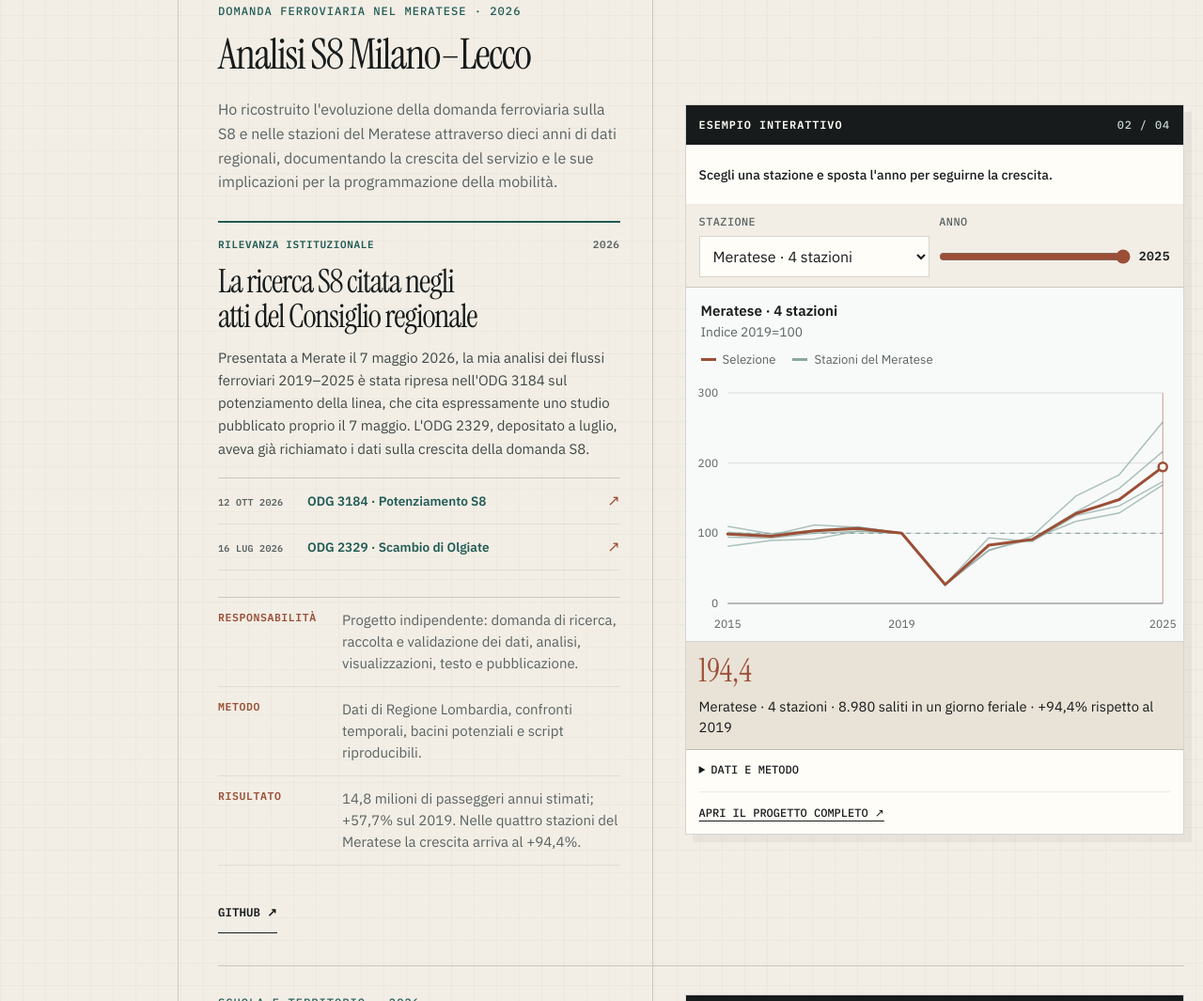
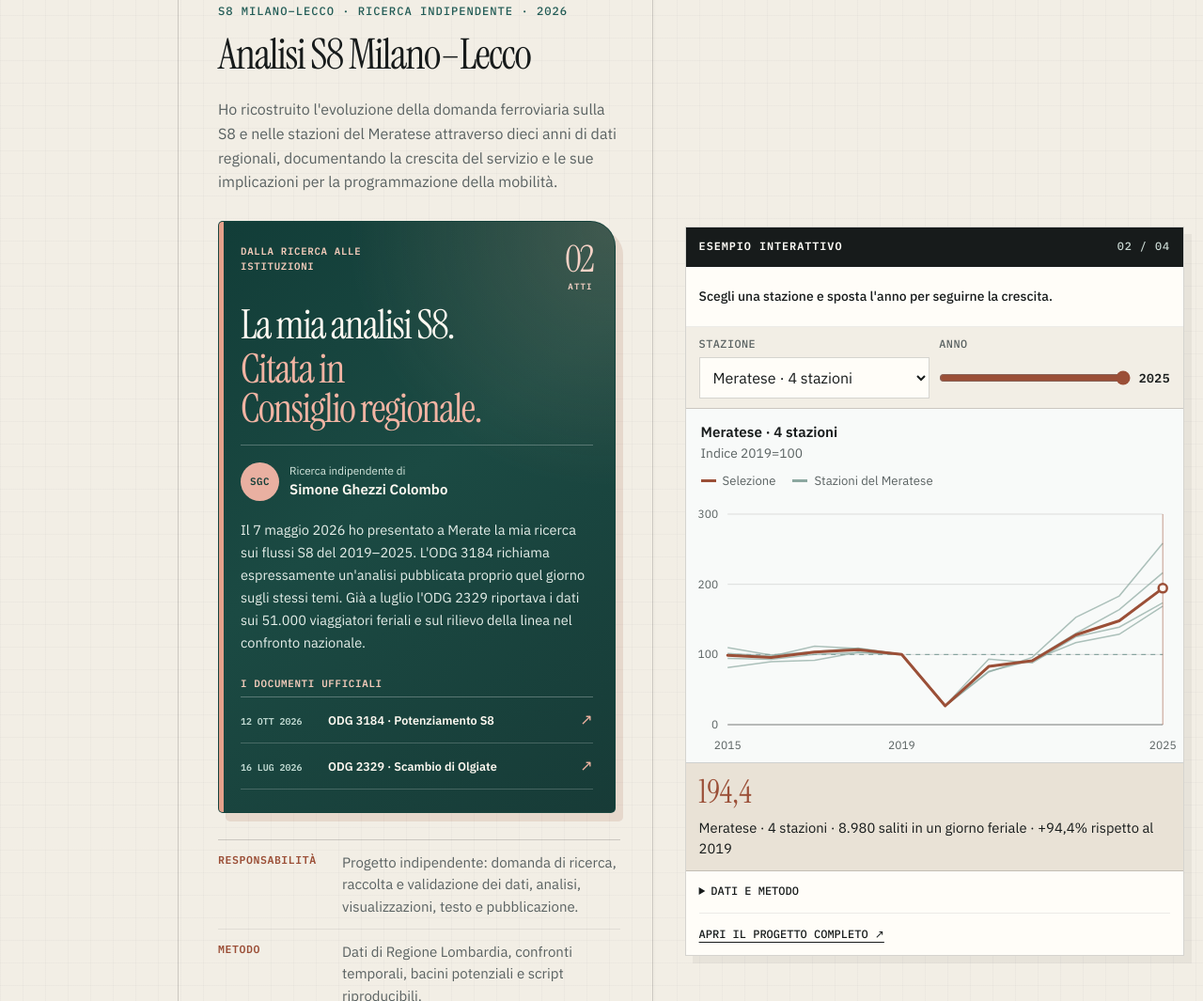
Before and after one commit to simoneghezzicolombo/simoneghezzicolombo.github.io, a plain HTML site: page index.html in a window 1280 px wide. Shown: the part 2768-3833 px from the top of the page at 94% size. Drawn offline with Linux system fonts and the light colour scheme.

Commit message:
Highlight Simone Ghezzi Colombo's S8 research in institutional portfolio feature

```diff
--- a/index.html
+++ b/index.html
@@ -458,86 +458,170 @@
       justify-content: space-between;
     }
 
-    /* Risultato istituzionale S8, in stile editoriale e non promozionale */
+    /* S8, evidenza editoriale sulla circolazione istituzionale della ricerca */
     .project-recognition {
-      margin: 28px 0 24px;
-      border-top: 2px solid var(--green);
-      padding-top: 15px;
-    }
-    .project-recognition-head {
+      margin: 28px 5px 26px 0;
+      padding: 23px 23px 24px;
+      position: relative;
+      overflow: hidden;
+      isolation: isolate;
+      border: 1px solid rgba(19, 67, 61, .8);
+      border-radius: 5px 27px 5px 5px;
+      color: #f8f3e8;
+      background:
+        radial-gradient(circle at 98% 1%, rgba(237, 170, 143, .18), transparent 37%),
+        linear-gradient(142deg, #123d38 0%, #1b4a43 45%, #173b37 100%);
+      box-shadow: 8px 9px 0 rgba(155, 79, 55, .14);
+    }
+    .project-recognition::before {
+      content: "";
+      position: absolute;
+      inset: 0 auto 0 0;
+      width: 5px;
+      background: #e5a18b;
+    }
+    .recognition-top {
       display: flex;
+      align-items: flex-start;
       justify-content: space-between;
-      align-items: baseline;
-      gap: 14px;
-      margin-bottom: 13px;
-    }
-    .project-recognition-label,
-    .project-recognition-period {
-      font: 600 .69rem/1.5 "IBM Plex Mono", monospace;
-      letter-spacing: .055em;
+      gap: 16px;
+      margin-bottom: 15px;
+    }
+    .project-recognition-label {
+      display: inline-block;
+      max-width: 25ch;
+      color: #f1cab9;
+      font: 600 .67rem/1.5 "IBM Plex Mono", monospace;
+      letter-spacing: .065em;
       text-transform: uppercase;
-      color: var(--green);
-    }
-    .project-recognition-period {
-      color: var(--muted);
-      font-variant-numeric: tabular-nums;
+    }
+    .recognition-count {
+      display: flex;
+      flex-direction: column;
+      align-items: flex-end;
+      flex: 0 0 auto;
+      color: #f6d2c6;
+      font-family: "IBM Plex Mono", monospace;
+      line-height: 1;
+    }
+    .recognition-count b {
+      font: 400 2.45rem/.85 "Instrument Serif", Georgia, serif;
+      letter-spacing: -.05em;
+    }
+    .recognition-count span {
+      font-size: .57rem;
+      letter-spacing: .12em;
+      margin-top: 8px;
+      font-weight: 600;
     }
     .project-recognition h4 {
       margin: 0;
-      font: 400 clamp(1.65rem, 3.0vw, 2.16rem)/1.07 "Instrument Serif", Georgia, serif;
+      max-width: 18ch;
+      font: 400 clamp(2.1rem, 3.35vw, 3rem)/.98 "Instrument Serif", Georgia, serif;
       letter-spacing: -.035em;
       text-wrap: balance;
-      color: var(--ink);
+      color: #fffaf2;
+    }
+    .recognition-title-highlight {
+      display: block;
+      color: #f2b4a3;
+      margin-top: 5px;
+    }
+    .recognition-author {
+      display: flex;
+      align-items: center;
+      gap: 11px;
+      padding: 18px 0 0;
+      margin-top: 17px;
+      border-top: 1px solid rgba(255, 255, 255, .26);
+    }
+    .recognition-monogram {
+      display: grid;
+      place-items: center;
+      width: 41px;
+      height: 41px;
+      flex: 0 0 41px;
+      border-radius: 50%;
+      background: #e9b0a1;
+      color: #153f39;
+      font: 700 .68rem/1 "IBM Plex Mono", monospace;
+      letter-spacing: .05em;
+    }
+    .recognition-author-details {
+      display: grid;
+      gap: 1px;
+    }
+    .recognition-author-details > span {
+      color: #d8e9e0;
+      font-size: .73rem;
+      line-height: 1.4;
+    }
+    .recognition-author-details strong {
+      color: #fffaf2;
+      font: 600 .94rem/1.4 "IBM Plex Sans", Arial, sans-serif;
     }
     .project-copy .project-recognition-body {
-      margin: 13px 0 0;
-      color: #404847;
-      font-size: .94rem;
-      line-height: 1.61;
-      max-width: 58ch;
+      margin: 19px 0 0;
+      font-size: .91rem;
+      line-height: 1.65;
+      color: #e5eee9;
+      max-width: 63ch;
+    }
+    .recognition-sources-head {
+      margin-top: 23px;
+      color: #f1cab9;
+      font: 600 .68rem/1.5 "IBM Plex Mono", monospace;
+      letter-spacing: .06em;
+      text-transform: uppercase;
     }
     .project-recognition-sources {
-      margin-top: 18px;
-      border-top: 1px solid var(--rule);
+      margin-top: 6px;
+      border-top: 1px solid rgba(255, 255, 255, .28);
     }
     .project-recognition-source {
       display: grid;
-      grid-template-columns: 83px minmax(0, 1fr) 20px;
+      grid-template-columns: 83px minmax(0, 1fr) 18px;
       align-items: baseline;
-      gap: 12px;
+      gap: 10px;
+      min-height: 44px;
       padding: 11px 0;
-      border-bottom: 1px solid var(--rule-soft);
-    }
-    .project-recognition-source:hover .source-title {
-      text-decoration: underline;
-      text-decoration-color: var(--rust);
-      text-underline-offset: 4px;
+      border-bottom: 1px solid rgba(255, 255, 255, .2);
+      transition: background .15s ease, padding .15s ease;
+    }
+    .project-recognition-source:hover {
+      background: rgba(255,255,255,.075);
+      padding-left: 6px;
+      padding-right: 6px;
     }
     .project-recognition-source:focus-visible {
-      outline: 2px solid var(--rust);
+      outline: 2px solid #f4b6a3;
       outline-offset: 3px;
     }
-    .source-date {
-      font: 600 .63rem/1.45 "IBM Plex Mono", monospace;
-      letter-spacing: .025em;
-      color: var(--muted);
+    .project-recognition .source-date {
+      color: #c4ddd5;
+      font: 600 .62rem/1.45 "IBM Plex Mono", monospace;
       white-space: nowrap;
     }
-    .source-title {
-      color: var(--green);
-      font-size: .85rem;
+    .project-recognition .source-title {
+      color: #fffaf2;
+      font-size: .79rem;
       font-weight: 600;
-      line-height: 1.45;
-    }
-    .source-arrow {
+      line-height: 1.4;
+    }
+    .project-recognition .source-arrow {
+      color: #f4b6a3;
       text-align: right;
-      color: var(--rust);
-    }
-    @media (max-width: 480px) {
-      .project-recognition-source { grid-template-columns: 1fr 20px; row-gap: 2px; }
-      .source-date { grid-column: 1 / -1; }
-      .source-title { grid-column: 1; }
-      .source-arrow { grid-column: 2; grid-row: 2; }
+    }
+    @media (max-width: 520px) {
+      .project-recognition { padding: 19px 18px 20px; margin-right: 7px; }
+      .project-recognition h4 { font-size: clamp(2.2rem, 8.4vw, 2.75rem); }
+      .project-recognition-source { grid-template-columns: 1fr 18px; row-gap: 2px; }
+      .project-recognition .source-date { grid-column: 1 / -1; }
+      .project-recognition .source-title { grid-column: 1; }
+      .project-recognition .source-arrow { grid-column: 2; grid-row: 2; }
+    }
+    @media (prefers-reduced-motion: reduce) {
+      .project-recognition-source { transition: none; }
     }
 
     .project-kicker {
@@ -1218,16 +1302,27 @@
           <article class="project">
             <div class="project-copy">
               <div>
-                <div class="project-kicker" data-i18n="p2Kicker">Domanda ferroviaria nel Meratese · 2026</div>
+                <div class="project-kicker" data-i18n="p2Kicker">S8 Milano–Lecco · Ricerca indipendente · 2026</div>
                 <h3 data-i18n="p2Title">Analisi S8 Milano-Lecco</h3>
                 <p data-i18n="p2Copy">Ho ricostruito l'evoluzione della domanda ferroviaria sulla S8 e nelle stazioni del Meratese attraverso dieci anni di dati regionali, documentando la crescita del servizio e le sue implicazioni per la programmazione della mobilità.</p>
-                <div class="project-recognition" aria-labelledby="s8-institutional-title">
-                  <div class="project-recognition-head">
-                    <span class="project-recognition-label" data-i18n="p2RecognitionLabel">Rilevanza istituzionale</span>
-                    <span class="project-recognition-period">2026</span>
+                <aside class="project-recognition" aria-labelledby="s8-institutional-title">
+                  <div class="recognition-top">
+                    <span class="project-recognition-label" data-i18n="p2RecognitionLabel">Dalla ricerca alle istituzioni</span>
+                    <span class="recognition-count" aria-label="Due ordini del giorno"><b>02</b><span data-i18n="p2RecognitionCount">ATTI</span></span>
                   </div>
-                  <h4 id="s8-institutional-title" data-i18n="p2RecognitionTitle">La ricerca S8 citata negli atti del Consiglio regionale</h4>
-                  <p class="project-recognition-body" data-i18n="p2RecognitionCopy">Presentata a Merate il 7 maggio 2026, la mia analisi dei flussi ferroviari 2019–2025 è stata ripresa nell'ODG 3184 sul potenziamento della linea, che cita espressamente uno studio pubblicato proprio il 7 maggio. L'ODG 2329, depositato a luglio, aveva già richiamato i dati sulla crescita della domanda S8.</p>
+                  <h4 id="s8-institutional-title">
+                    <span data-i18n="p2RecognitionTitle">La mia analisi S8.</span>
+                    <span class="recognition-title-highlight" data-i18n="p2RecognitionHighlight">Citata in Consiglio regionale.</span>
+                  </h4>
+                  <div class="recognition-author">
+                    <span class="recognition-monogram" aria-hidden="true">SGC</span>
+                    <span class="recognition-author-details">
+                      <span data-i18n="p2RecognitionAuthorLabel">Ricerca indipendente di</span>
+                      <strong>Simone Ghezzi Colombo</strong>
+                    </span>
+                  </div>
+                  <p class="project-recognition-body" data-i18n="p2RecognitionCopy">Il 7 maggio 2026 ho presentato a Merate la mia ricerca sui flussi S8 del 2019–2025. L'ODG 3184 richiama espressamente un'analisi pubblicata proprio quel giorno sugli stessi temi. Già a luglio l'ODG 2329 riportava i dati sui 51.000 viaggiatori feriali e sul rilievo della linea nel confronto nazionale.</p>
+                  <div class="recognition-sources-head" data-i18n="p2RecognitionSources">I documenti ufficiali</div>
                   <div class="project-recognition-sources">
                     <a class="project-recognition-source" href="https://gedasi.consiglio.regione.lombardia.it/dasi/public/fe88d07b-5f83-4546-8a51-6b37fbdd4334/pdf" target="_blank" rel="noopener noreferrer" aria-label="ODG 3184, potenziamento della S8, ottobre 2026">
                       <span class="source-date" data-i18n="p2RecognitionOctDate">12 OTT 2026</span>
@@ -1240,7 +1335,7 @@
                       <span class="source-arrow" aria-hidden="true">↗</span>
                     </a>
                   </div>
-                </div>
+                </aside>
                 <dl class="project-meta">
                   <div><dt data-i18n="metaRole">Responsabilità</dt><dd data-i18n="p2Role">Progetto indipendente: domanda di ricerca, raccolta e validazione dei dati, analisi, visualizzazioni, testo e pubblicazione.</dd></div>
                   <div><dt data-i18n="metaMethod">Metodo</dt><dd data-i18n="p2Method">Dati di Regione Lombardia, confronti temporali, bacini potenziali e script riproducibili.</dd></div>
@@ -1465,14 +1560,18 @@
         p1Alt: "Mappa comunale dell'affluenza elettorale in cinque fasce quantili nell'atlante Electio",
         p1Caption: "Affluenza alla Camera 2022, comune per comune: il primo tassello di un atlante progettato per coprire tutte le elezioni italiane.",
         p1Open: "Ingrandisci la visualizzazione di Electio",
-        p2RecognitionLabel: "Rilevanza istituzionale",
-        p2RecognitionTitle: "La ricerca S8 citata negli atti del Consiglio regionale",
-        p2RecognitionCopy: "Presentata a Merate il 7 maggio 2026, la mia analisi dei flussi ferroviari 2019–2025 è stata ripresa nell'ODG 3184 sul potenziamento della linea, che cita espressamente uno studio pubblicato proprio il 7 maggio. L'ODG 2329, depositato a luglio, aveva già richiamato i dati sulla crescita della domanda S8.",
+        p2RecognitionLabel: "Dalla ricerca alle istituzioni",
+        p2RecognitionCount: "ATTI",
+        p2RecognitionTitle: "La mia analisi S8.",
+        p2RecognitionHighlight: "Citata in Consiglio regionale.",
+        p2RecognitionAuthorLabel: "Ricerca indipendente di",
+        p2RecognitionSources: "I documenti ufficiali",
+        p2RecognitionCopy: "Il 7 maggio 2026 ho presentato a Merate la mia ricerca sui flussi S8 del 2019–2025. L'ODG 3184 richiama espressamente un'analisi pubblicata proprio quel giorno sugli stessi temi. Già a luglio l'ODG 2329 riportava i dati sui 51.000 viaggiatori feriali e sul rilievo della linea nel confronto nazionale.",
         p2RecognitionOctDate: "12 OTT 2026",
         p2RecognitionJulDate: "16 LUG 2026",
         p2RecognitionOct: "ODG 3184 · Potenziamento S8",
         p2RecognitionJul: "ODG 2329 · Scambio di Olgiate",
-        p2Kicker: "Domanda ferroviaria nel Meratese · 2026",
+        p2Kicker: "S8 Milano–Lecco · Ricerca indipendente · 2026",
         p2Title: "Analisi S8 Milano–Lecco",
         p2Copy: "Ho ricostruito l'evoluzione della domanda ferroviaria sulla S8 e nelle stazioni del Meratese attraverso dieci anni di dati regionali, documentando la crescita del servizio e le sue implicazioni per la programmazione della mobilità.",
         p2Role: "Progetto indipendente: domanda di ricerca, raccolta e validazione dei dati, analisi, visualizzazioni, testo e pubblicazione.",
@@ -1600,14 +1699,18 @@
         p1Alt: "Municipal turnout map using five quantile classes in the Electio atlas",
         p1Caption: "Turnout in the 2022 Chamber election, municipality by municipality: the first building block of an atlas designed to cover every Italian election.",
         p1Open: "Expand the Electio visualisation",
-        p2RecognitionLabel: "Institutional relevance",
-        p2RecognitionTitle: "S8 research cited in Lombardy Regional Council records",
-        p2RecognitionCopy: "Presented in Merate on 7 May 2026, my analysis of railway passenger flows from 2019–2025 was referenced in ODG 3184 on improving the S8 service, which explicitly cites a study published on 7 May. ODG 2329, tabled in July, had already reported figures on growing S8 demand.",
+        p2RecognitionLabel: "From research to institutions",
+        p2RecognitionCount: "RECORDS",
+        p2RecognitionTitle: "My S8 research.",
+        p2RecognitionHighlight: "Cited in the Regional Council.",
+        p2RecognitionAuthorLabel: "Independent research by",
+        p2RecognitionSources: "Official Council records",
+        p2RecognitionCopy: "On 7 May 2026 I presented my research on S8 passenger flows from 2019–2025 in Merate. ODG 3184 explicitly refers to an analysis published on that very date on the same topics. In July, ODG 2329 had already included figures on 51,000 weekday passengers and the line’s position in national comparisons.",
         p2RecognitionOctDate: "12 OCT 2026",
         p2RecognitionJulDate: "16 JUL 2026",
         p2RecognitionOct: "ODG 3184 · S8 service enhancement",
         p2RecognitionJul: "ODG 2329 · Olgiate rail crossover",
-        p2Kicker: "Rail demand in the Meratese area · 2026",
+        p2Kicker: "S8 Milan–Lecco · Independent research · 2026",
         p2Title: "S8 Milan–Lecco analysis",
         p2Copy: "I reconstructed trends in rail demand on the S8 line and at stations in the Meratese area using ten years of regional data, documenting passenger growth and its implications for transport planning.",
         p2Role: "Independent project: research question, data collection and validation, analysis, visualisation, writing and publication.",
```
